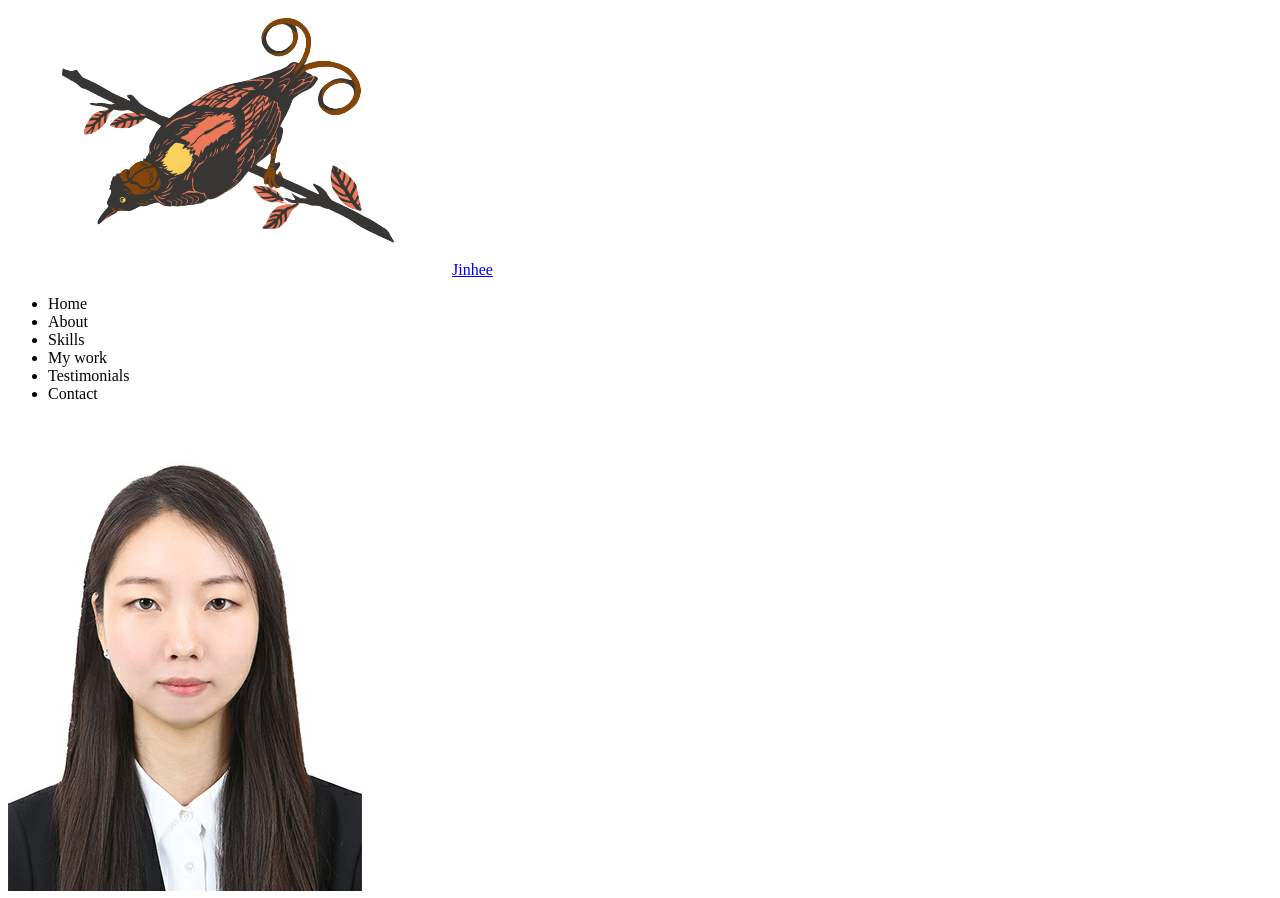
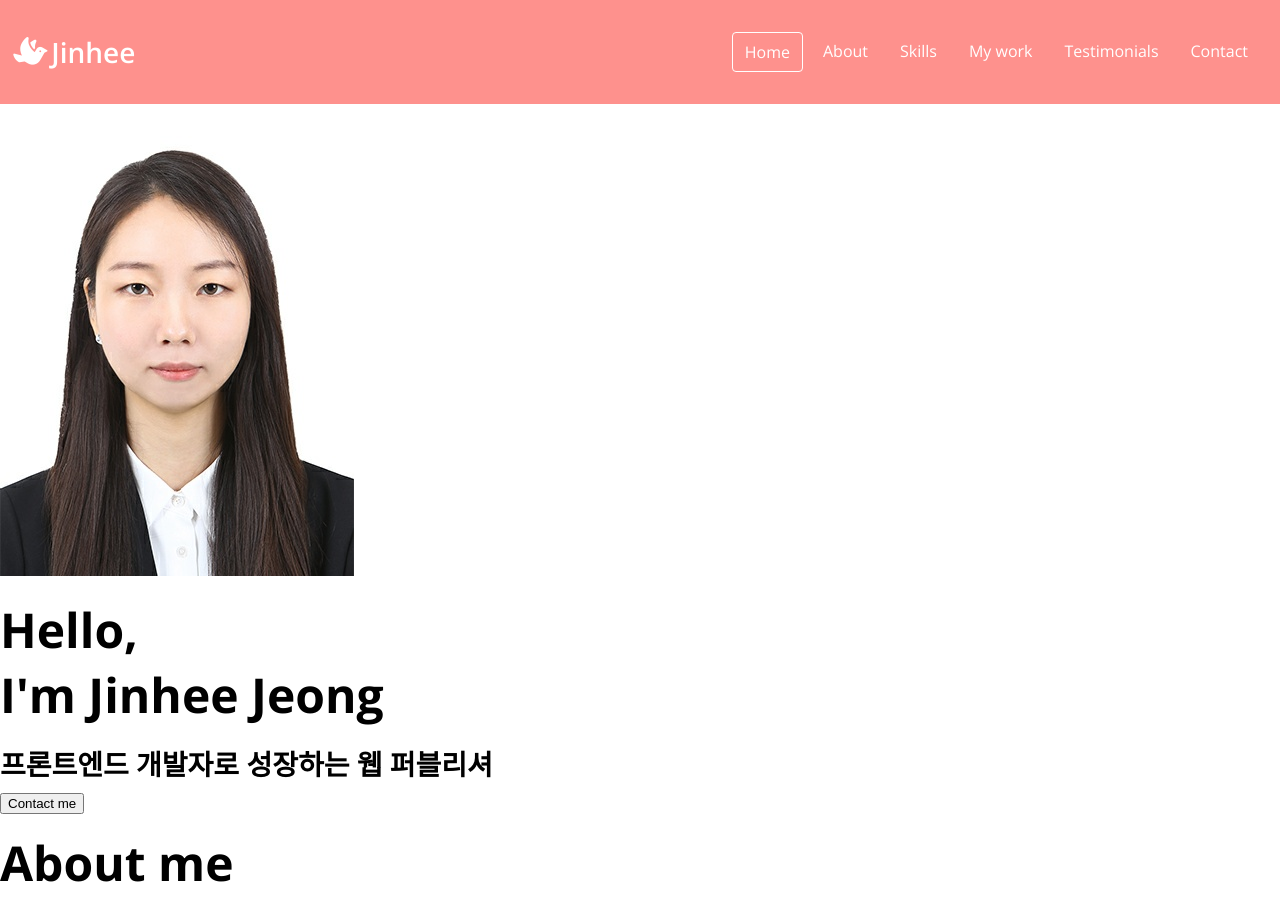
Before and after one commit to jinhee196/portfolio, a plain HTML site: page index.html in a window 1280 px wide. Shown: the top 898 px of the page. Drawn offline with nearby package versions, Linux system fonts and the light colour scheme.

Commit message:
css: navbar

```diff
--- a/index.html
+++ b/index.html
@@ -17,11 +17,11 @@
 <body>
     <nav id="navbar">
         <div class="navbar__logo">
-            <img src="img/2-removebg-preview.png" alt="">
+            <i class="fas fa-dove"></i>
             <a href="#">Jinhee</a>
         </div>
         <ul class="navbar__menu">
-            <li class="navbar__menu__item">Home</li>
+            <li class="navbar__menu__item active">Home</li>
             <li class="navbar__menu__item">About</li>
             <li class="navbar__menu__item">Skills</li>
             <li class="navbar__menu__item">My work</li>
--- a/style.css
+++ b/style.css
@@ -26,6 +26,29 @@
   --weight-bold: 700;
   --weight-semi-bold: 600;
   --weight-regular: 400;
+
+  /* Size */
+  --size-border-radius: 4px;
+}
+
+* {
+  box-sizing: border-box;
+}
+
+body {
+  margin: 0;
+  font-family: "Open Sans", sans-serif;
+  cursor: default;
+}
+
+a {
+  text-decoration: none;
+  color: var(--color-white);
+}
+
+ul {
+  list-style: none;
+  padding-left: 0;
 }
 
 /* Typography */
@@ -57,3 +80,41 @@ p {
   color: var(--color-black);
   margin: 4px 0;
 }
+
+/* Navbar */
+#navbar {
+  display: flex;
+  justify-content: space-between;
+  background-color: var(--color-pink);
+  align-items: center;
+  color: var(--color-white);
+  padding: 16px;
+}
+
+.navbar__menu {
+  display: flex;
+}
+
+.navbar__logo {
+  font-size: var(--font-medium);
+  font-weight: var(--weight-semi-bold);
+}
+.fa-dove {
+  transform: rotate(30deg);
+}
+
+.navbar__menu__item {
+  padding: 8px 12px;
+  margin: 0 4px;
+  cursor: pointer;
+  border-radius: var(--size-border-radius);
+}
+
+.navbar__menu__item.active {
+  border: 1px solid var(--color-white);
+  border-radius: var(--size-border-radius);
+}
+
+.navbar__menu__item:hover {
+  background-color: var(--color-dark-pink);
+}
```
